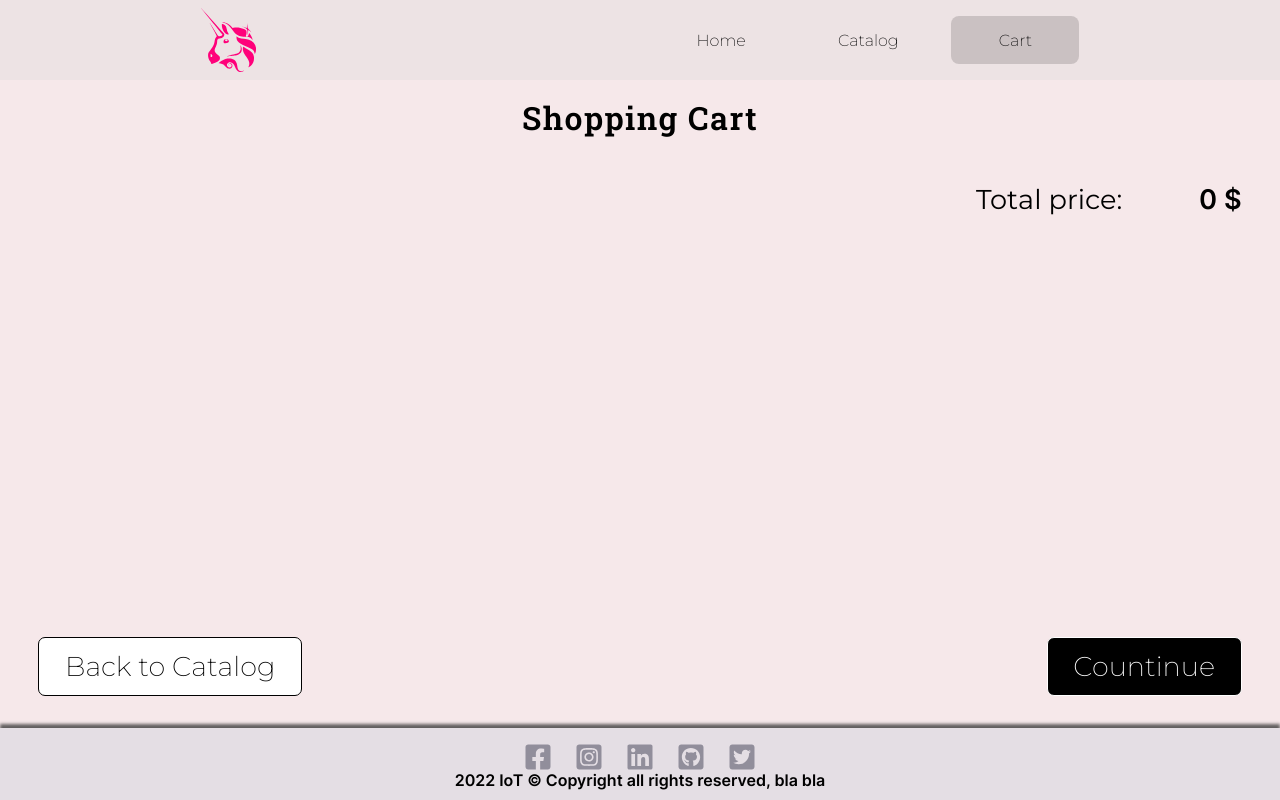
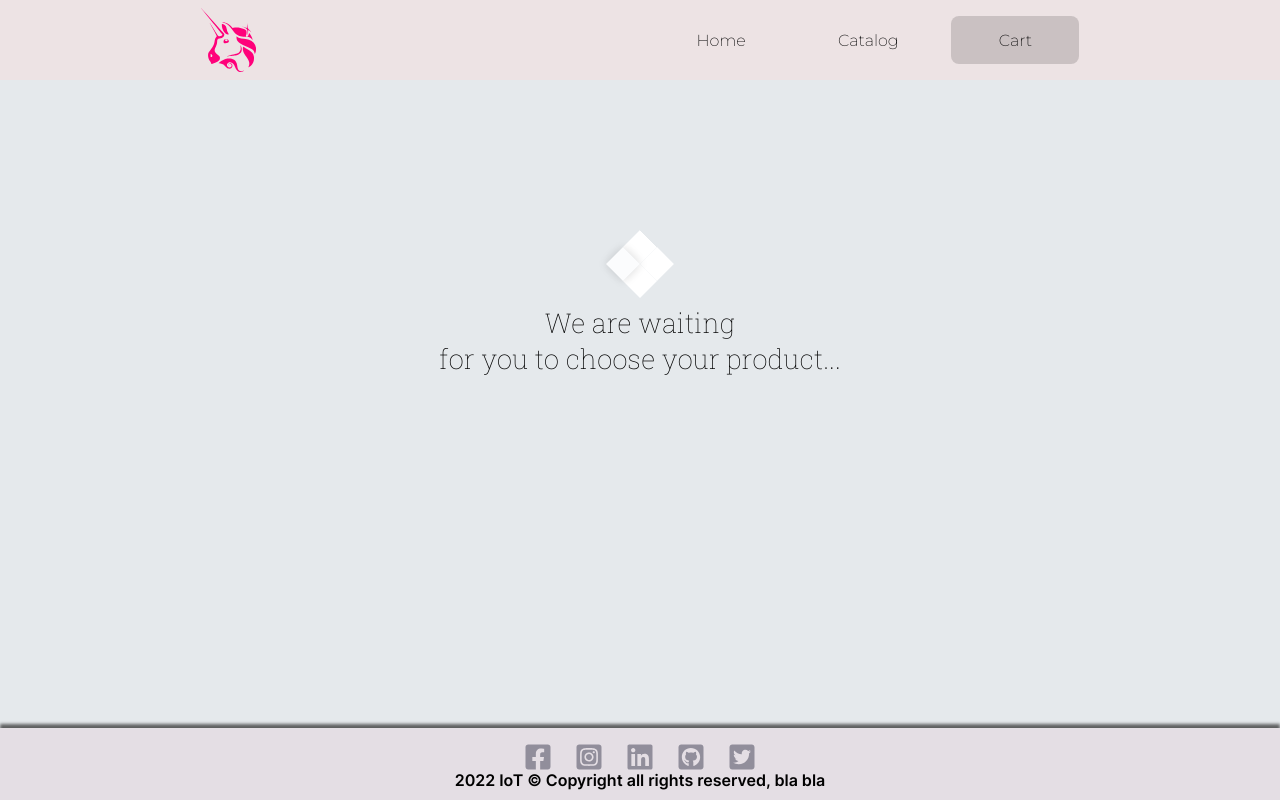
Before and after one commit to Pozitiv4ikme/helicopters-react, a React (Create React App) app: page /cart in a window 1280 px wide. Built offline with nearby package versions, Linux system fonts and the light colour scheme; the HTML template or start-up script is replaced by a standard one.

Commit message:
minor changes. added loader for cart page

```diff
--- a/src/pages/Cart/Cart.module.scss
+++ b/src/pages/Cart/Cart.module.scss
@@ -1,4 +1,112 @@
 @use "./../../assets/styles/mixins.scss";
+
+.loaderPage {
+    display: flex;
+    flex-direction: column;
+    align-items: center;
+    height: 81vh;
+    background-color: #E5E9EC;
+    text-align: center;
+
+    .info {
+        font-size: 1.7em;
+        font-family: RobotoSlab-Thin;
+    }
+
+    .loader {
+        margin-top: 20vh;
+        margin-bottom: 2vh;
+        width: 48px;
+        height: 48px;
+        display: inline-block;
+        position: relative;
+        transform: rotate(45deg);
+    }
+
+    .loader::before {
+        content: '';
+        box-sizing: border-box;
+        width: 24px;
+        height: 24px;
+        position: absolute;
+        left: 0;
+        top: -24px;
+        animation: animloader 4s ease infinite;
+    }
+
+    .loader::after {
+        content: '';
+        box-sizing: border-box;
+        position: absolute;
+        left: 0;
+        top: 0;
+        width: 24px;
+        height: 24px;
+        background: rgba(255, 255, 255, 0.85);
+        box-shadow: 0 0 10px rgba(0, 0, 0, 0.15);
+        animation: animloader2 2s ease infinite;
+    }
+
+    @keyframes animloader {
+        0% {
+            box-shadow: 0 24px rgba(255, 255, 255, 0), 24px 24px rgba(255, 255, 255, 0), 24px 48px rgba(255, 255, 255, 0), 0px 48px rgba(255, 255, 255, 0);
+        }
+
+        12% {
+            box-shadow: 0 24px white, 24px 24px rgba(255, 255, 255, 0), 24px 48px rgba(255, 255, 255, 0), 0px 48px rgba(255, 255, 255, 0);
+        }
+
+        25% {
+            box-shadow: 0 24px white, 24px 24px white, 24px 48px rgba(255, 255, 255, 0), 0px 48px rgba(255, 255, 255, 0);
+        }
+
+        37% {
+            box-shadow: 0 24px white, 24px 24px white, 24px 48px white, 0px 48px rgba(255, 255, 255, 0);
+        }
+
+        50% {
+            box-shadow: 0 24px white, 24px 24px white, 24px 48px white, 0px 48px white;
+        }
+
+        62% {
+            box-shadow: 0 24px rgba(255, 255, 255, 0), 24px 24px white, 24px 48px white, 0px 48px white;
+        }
+
+        75% {
+            box-shadow: 0 24px rgba(255, 255, 255, 0), 24px 24px rgba(255, 255, 255, 0), 24px 48px white, 0px 48px white;
+        }
+
+        87% {
+            box-shadow: 0 24px rgba(255, 255, 255, 0), 24px 24px rgba(255, 255, 255, 0), 24px 48px rgba(255, 255, 255, 0), 0px 48px white;
+        }
+
+        100% {
+            box-shadow: 0 24px rgba(255, 255, 255, 0), 24px 24px rgba(255, 255, 255, 0), 24px 48px rgba(255, 255, 255, 0), 0px 48px rgba(255, 255, 255, 0);
+        }
+    }
+
+    @keyframes animloader2 {
+        0% {
+            transform: translate(0, 0) rotateX(0) rotateY(0);
+        }
+
+        25% {
+            transform: translate(100%, 0) rotateX(0) rotateY(180deg);
+        }
+
+        50% {
+            transform: translate(100%, 100%) rotateX(-180deg) rotateY(180deg);
+        }
+
+        75% {
+            transform: translate(0, 100%) rotateX(-180deg) rotateY(360deg);
+        }
+
+        100% {
+            transform: translate(0, 0) rotateX(0) rotateY(360deg);
+        }
+    }
+}
 
 .cartPage {
     background-color: #F6E8EA;
--- a/src/pages/Cart/Cart.tsx
+++ b/src/pages/Cart/Cart.tsx
@@ -15,7 +15,15 @@ export const Cart: React.FC = () => {
     totalPrice = totalPrice + helicopter.price;
   }
 
-  return (
+  return helicoptersData.length === 0 ? (
+    <div className={styles.loaderPage}>
+      <span className={styles.loader}></span>
+      <p className={styles.info}>
+        We are waiting <br />
+        for you to choose your product...
+      </p>
+    </div>
+  ) : (
     <div className={styles.cartPage}>
       <div className={styles.orderInfo}>
         <h5 className={styles.title}>Shopping Cart</h5>
--- a/src/pages/Success/Success.tsx
+++ b/src/pages/Success/Success.tsx
@@ -7,7 +7,7 @@ export const Success: React.FC = () => {
         <div className={styles.successContainer}>
             <img src={successImg} alt="success order" className={styles.successImg}/>
             <h4 className={styles.title}>Success!</h4>
-            <p className={styles.textInfo}>Your order wa sent to processing!<br/>Check your email box for further information.</p>
+            <p className={styles.textInfo}>Your order was sent to processing!<br/>Check your email box for further information.</p>
             <Link to="/catalog" className={styles.navigate}>Go back to Catalog</Link>
         </div>
     );
```
Also changed, not shown: src/pages/Checkout/Checkout.tsx (+54 -13 lines).
